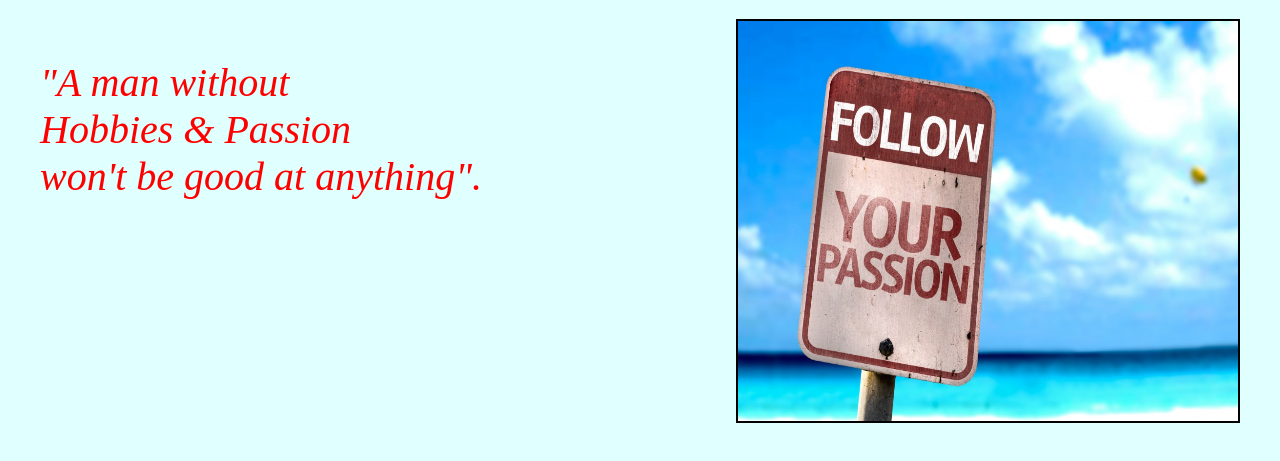
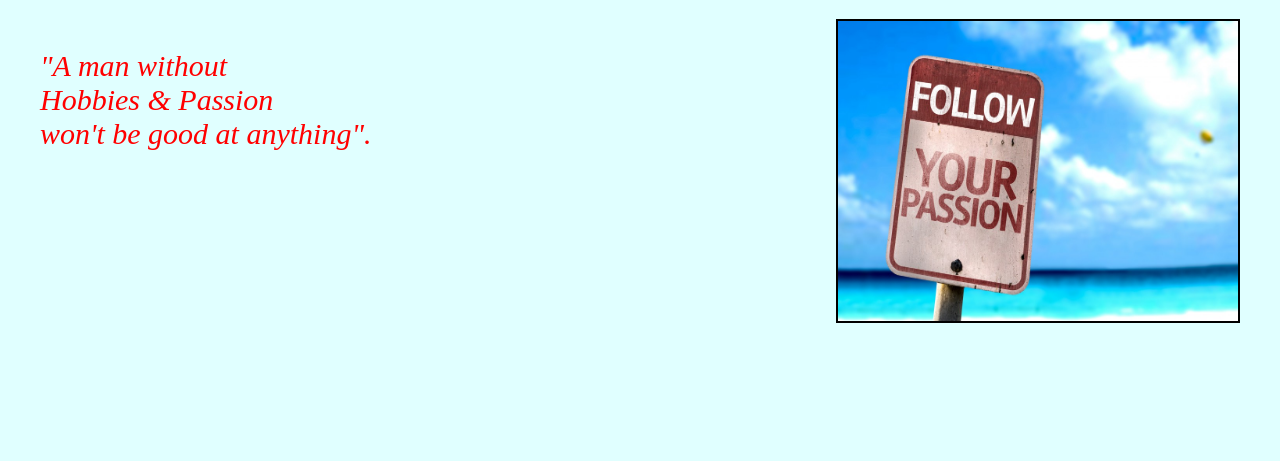
Before and after one commit to santhoshobha/saharsh.github.io, a plain HTML site: page index.html in a window 1280 px wide. Shown: the part 111-572 px from the top of the page. Drawn offline with Linux system fonts and the light colour scheme.

Commit message:
Add files via upload

```diff
--- a/index.html
+++ b/index.html
@@ -25,7 +25,7 @@ a:hover{color:#0000FF; background-color:#FF0000;}
 <h1 style="color:blue; text-align:center" >
 Saharsh's Hobbies and Passion
 </h1>
-<IMG src="hobbies.jpg" height=400 width=500 style="float:right;" border=2px></IMG>
-<p  style="font-size:40px; font-style:italic;font-family:blackadder ITC; float:left;"><font color="red">"A man without <br /> Hobbies & Passion <br /> won't be good at anything".</font></p>
+<IMG src="hobbies.jpg" height=300 width=400 style="float:right;" border=2px></IMG>
+<p  style="font-size:30px; font-style:italic;font-family:blackadder ITC; float:left;"><font color="red">"A man without <br /> Hobbies & Passion <br /> won't be good at anything".</font></p>
 </body>
 </html>
```
